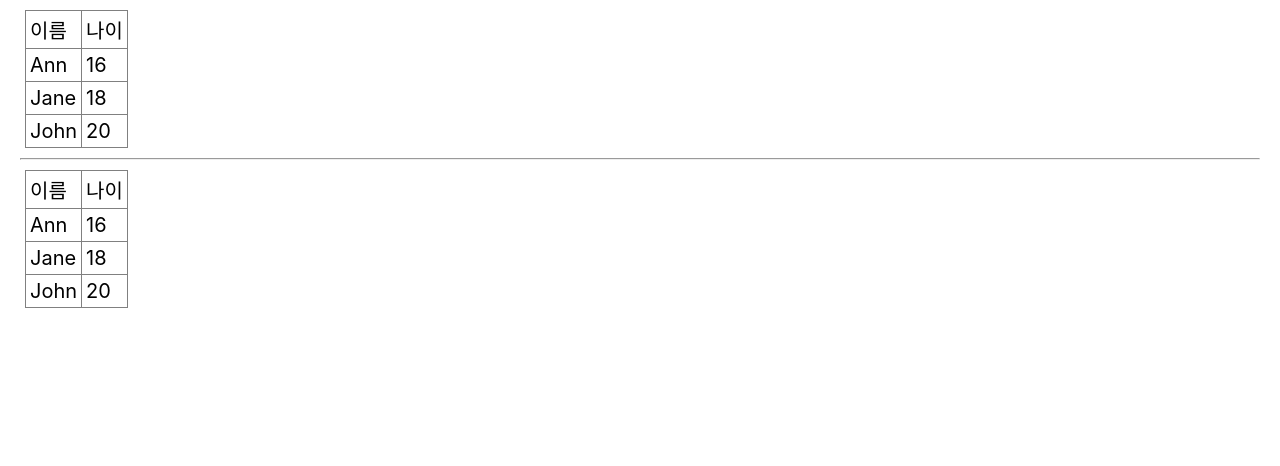
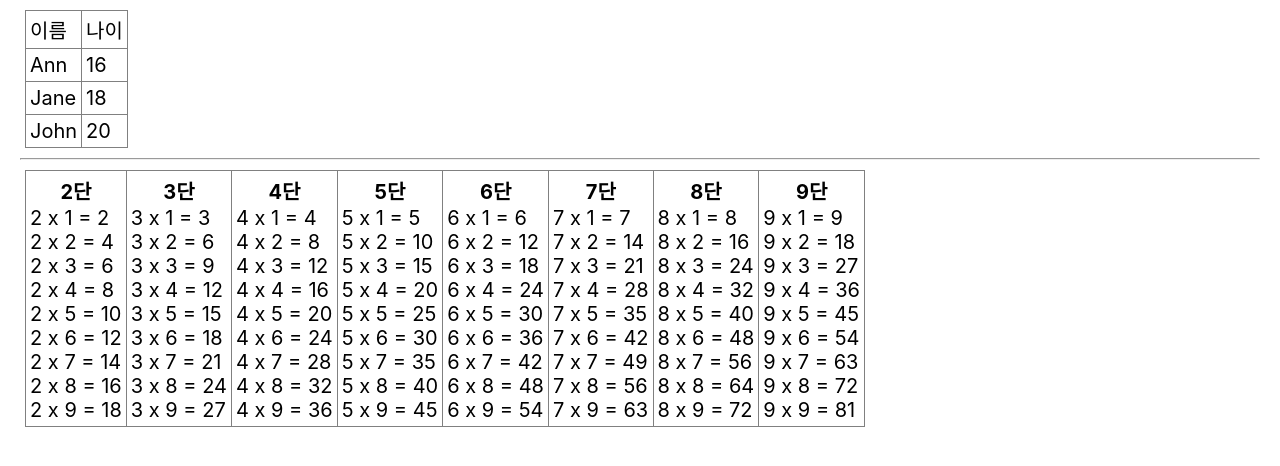
Before and after one commit to Minho979/R, a React (Create React App) app in the folder study1/: page / in a window 1280 px wide. Shown: the top 466 px of the page. Built offline with nearby package versions, Linux system fonts and the light colour scheme.

Commit message:
구구단 테이블 태그 출력 구현

```diff
--- a/study1/src/App.tsx
+++ b/study1/src/App.tsx
@@ -2,6 +2,7 @@ import React from 'react';
 import logo from './logo.svg';
 import MyTable from './MyTable';
 import './App.css';
+import Gugudan from './Gugudan';
 
 
 function App() {
@@ -9,7 +10,7 @@ function App() {
     <div>
       <MyTable />
       <hr />
-      <MyTable />
+      <Gugudan />
     </div>
   );
 }
--- /dev/null
+++ b/study1/src/Gugudan.tsx
@@ -0,0 +1,27 @@
+import React from "react";
+import './MyTable.css';
+
+export default function Gugudan() {
+    let nums = [1, 2, 3, 4, 5, 6, 7, 8, 9];
+    let trlist = [];
+    for (let i = 2; i <= 9; i++) {
+        let mulnum = nums.map(num =>
+            <tr>{i} x {num} = {num * i}</tr>);
+        trlist.push(
+            <td key={i}>
+                <th>{i}단</th>
+                {mulnum}
+            </td>
+        );
+
+    };
+
+
+    return (
+        <table className="MyTable">
+            <tbody>
+                {trlist}
+            </tbody>
+        </table>
+    );
+}
```
